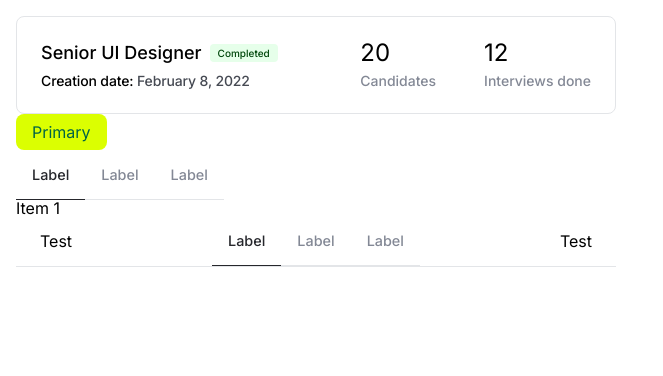
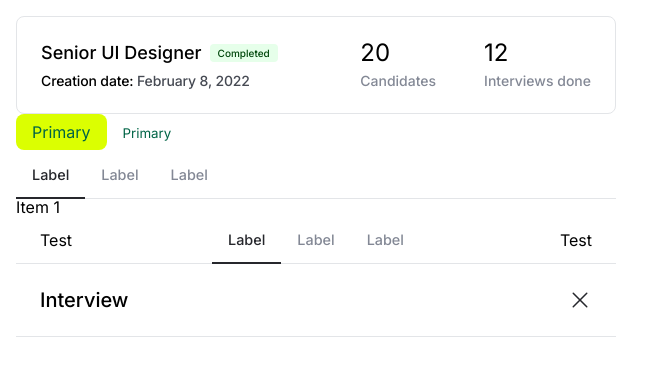
Before and after one commit to flaviozorzetto/project-picko, a React (Create React App) app: page / in a window 1280 px wide. Shown: the top 376 px of the page, without its empty margins (0-663 px from the left). Built offline with nearby package versions, Linux system fonts and the light colour scheme.

Commit message:
finished header component

```diff
--- a/src/App.js
+++ b/src/App.js
@@ -1,20 +1,26 @@
 import React, { useState } from 'react';
-import Button from './components/Button/Button.js';
+import Button from './components/Elements/Button/Button.js';
 import Card from './components/Card/Card.js';
 import Tabs from './components/Navigation/Tab/Tabs.js';
 import TabPanel from './components/Navigation/Tab/TabPanel.js';
 import NavBar from './components/Navigation/NavBar/NavBar.js';
+import Header from './components/Elements/Header/Header.js';
+import xSvg from './assets/svgs/x.svg';
 import './styles/index.scss';
 
 export default function App() {
    const labels = ['Label', 'Label', 'Label'];
    const [value, setValue] = useState(0);
    const identifier = 'panel';
+   console.log(xSvg);
 
    return (
       <div style={{ width: '600px', margin: '1rem' }}>
          <Card />
          <Button type="primary" size="m">
+            Primary
+         </Button>
+         <Button type="secondary" size="p">
             Primary
          </Button>
          <Tabs
@@ -42,6 +48,9 @@ export default function App() {
             />
             <h2>Test</h2>
          </NavBar>
+         <Header title="Interview">
+            <img src={xSvg} alt="logo" />
+         </Header>
       </div>
    );
 }
--- a/src/components/Card/Card.js
+++ b/src/components/Card/Card.js
@@ -1,5 +1,5 @@
 import './Card.scss';
-import Badge from '../Badge/Badge';
+import Badge from '../Elements/Badge/Badge';
 
 export default function Card(props) {
    return (
--- /dev/null
+++ b/src/components/Elements/Header/Header.js
@@ -0,0 +1,10 @@
+import './Header.scss';
+
+export default function Header(props) {
+   return (
+      <header className="header">
+         <h2 className="header__title">{props.title}</h2>
+         {props.children}
+      </header>
+   );
+}
--- /dev/null
+++ b/src/components/Elements/Header/Header.scss
@@ -0,0 +1,12 @@
+.header {
+   display: flex;
+   justify-content: space-between;
+   align-items: center;
+   padding: 1.5rem;
+   border-bottom: 1px solid #e3e5e8;
+
+   &__title {
+      font-weight: 500;
+      font-size: 1.25rem;
+   }
+}
--- a/src/components/Navigation/NavBar/NavBar.scss
+++ b/src/components/Navigation/NavBar/NavBar.scss
@@ -1,7 +1,17 @@
 .navbar {
+   position: relative;
    width: 100%;
-   border-bottom: 1px solid #e3e5e8;
    padding: 0 1.5rem;
+
+   &::before {
+      content: '';
+      left: 0;
+      right: 0;
+      top: 0;
+      bottom: 0;
+      position: absolute;
+      border-bottom: 1px solid #e3e5e8;
+   }
 
    &__list {
       display: flex;
--- a/src/components/Navigation/Tab/Tabs.scss
+++ b/src/components/Navigation/Tab/Tabs.scss
@@ -1,14 +1,35 @@
+.tabs {
+   position: relative;
+
+   &::before {
+      content: '';
+      left: 0;
+      right: 0;
+      bottom: 0;
+      position: absolute;
+      border-bottom: 1px solid #e3e5e8;
+   }
+
    .tab__label {
       font-family: inherit;
       font-weight: 500;
       font-size: 0.9rem;
       padding: 1rem;
-   border-bottom: 1px solid #e3e5e8;
       color: #838895;
       cursor: pointer;
 
       &_selected {
-      border-bottom: 1px solid #26272c;
          color: #26272c;
+         position: relative;
+
+         &::after {
+            content: '';
+            left: 0;
+            right: 0;
+            bottom: 0;
+            position: absolute;
+            border-bottom: 2px solid #26272c;
          }
       }
+   }
+}
```
Also changed, not shown: src/assets/svgs/x.svg (added), src/components/Elements/Badge/Badge.js (renamed from src/components/Badge/Badge.js), src/components/Elements/Badge/Badge.scss (renamed from src/components/Badge/Badge.scss), src/components/Elements/Button/Button.js (renamed from src/components/Button/Button.js), src/components/Elements/Button/Button.scss (renamed from src/components/Button/Button.scss), 3 other files (tests, documents, lock files or other folders). Lines whose indentation alone changed are shown as unchanged.
